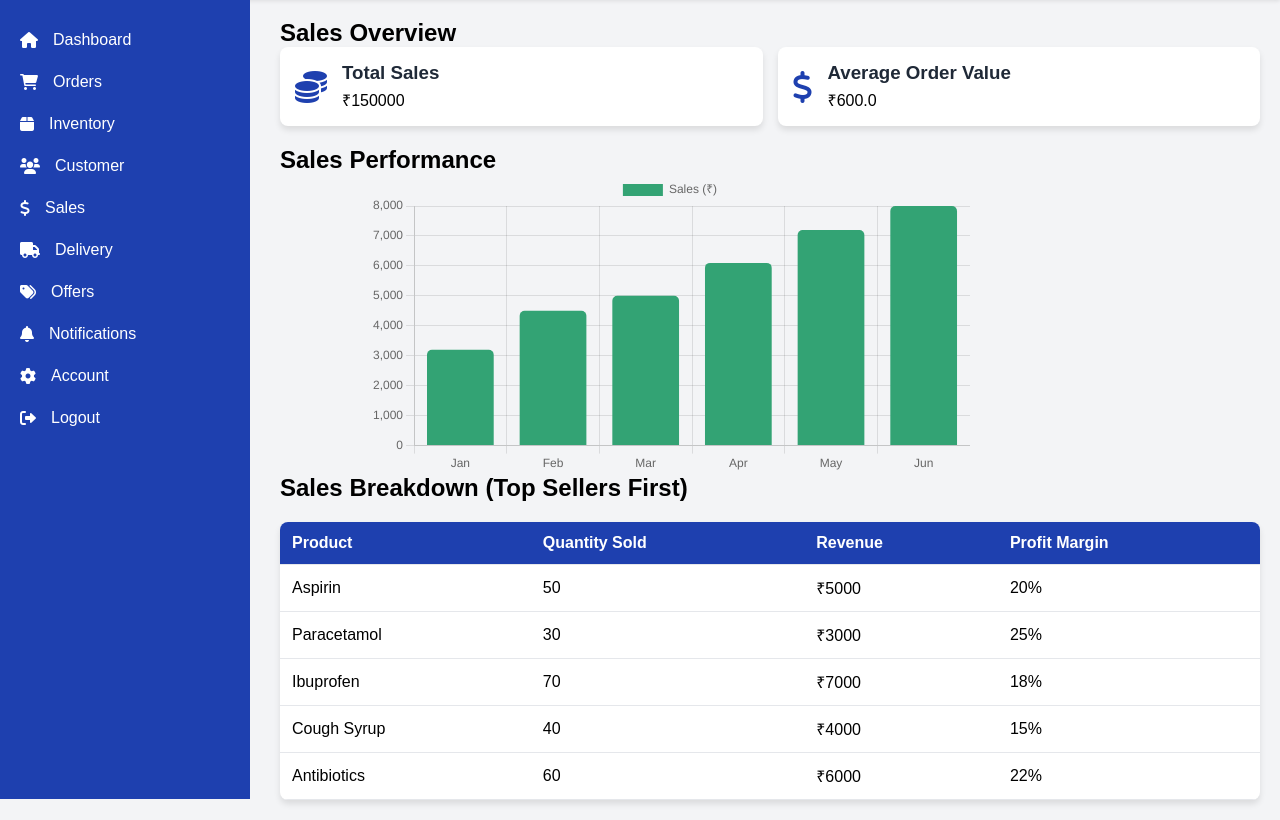
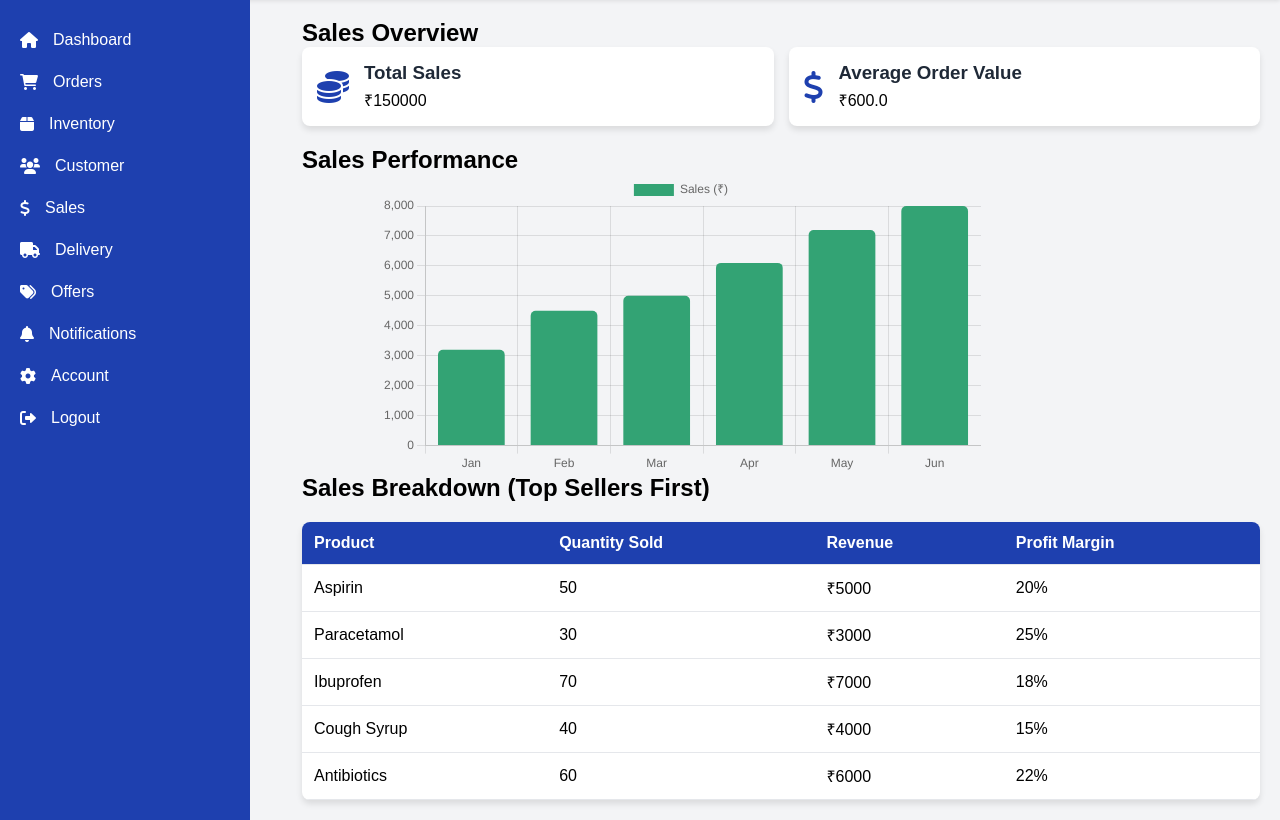
Before and after one commit to tkmfoss/medovia-frontend, a Flask app: page /sales in a window 1280 px wide. Shown: the part 217-1037 px from the top of the page. Run offline with Flask 3, Linux system fonts and the light colour scheme; grey boxes are pictures that could not be loaded.

Commit message:
facilitated sidebar for new templates also

```diff
--- a/templates/account.html
+++ b/templates/account.html
@@ -48,9 +48,7 @@
             width: 250px;
             background-color: var(--primary-blue);
             color: white;
-            height: 100vh;
             padding-top: 20px;
-            position: fixed;
             transition: width 0.3s ease;
             overflow: hidden;
         }
@@ -81,14 +79,14 @@
 
         /* Main Content */
         .main-content {
-            margin-left: 260px;
+            margin-left: 2.5%;
             padding: 20px;
             transition: margin-left 0.3s ease;
             flex-grow: 1;
         }
 
         .sidebar.collapsed + .main-content {
-            margin-left: 100px;
+            margin-left: 2.5%;
         }
 
         /* Profile Section */
--- a/templates/customer.html
+++ b/templates/customer.html
@@ -42,9 +42,7 @@
             width: 250px;
             background-color: var(--primary-blue);
             color: white;
-            height: 100vh;
             padding-top: 20px;
-            position: fixed;
             transition: width 0.3s ease;
             overflow: hidden;
         }
@@ -71,13 +69,13 @@
             background-color: rgba(255, 255, 255, 0.2);
         }
         .main-content {
-            margin-left: 260px;
+            margin-left: 2.5%;
             padding: 20px;
             transition: margin-left 0.3s ease;
             flex-grow: 1;
         }
         .sidebar.collapsed + .main-content {
-            margin-left: 100px;
+            margin-left: 2.5%;
         }
         table {
             width: 100%;
--- a/templates/delivery.html
+++ b/templates/delivery.html
@@ -50,9 +50,7 @@
             width: 250px;
             background-color: var(--primary-blue);
             color: white;
-            height: 100vh;
             padding-top: 20px;
-            position: fixed;
             transition: width 0.3s ease;
             overflow: hidden;
         }
@@ -82,14 +80,14 @@
         }
 
         .main-content {
-            margin-left: 260px;
+            margin-left: 2.5%;
             padding: 20px;
             transition: margin-left 0.3s ease;
             flex-grow: 1;
         }
 
         .sidebar.collapsed + .main-content {
-            margin-left: 100px;
+            margin-left: 2.5%;
         }
 
         /* Delivery Stats */
--- a/templates/notification.html
+++ b/templates/notification.html
@@ -49,9 +49,7 @@
             width: 250px;
             background-color: var(--primary-blue);
             color: white;
-            height: 100vh;
             padding-top: 20px;
-            position: fixed;
             transition: width 0.3s ease;
             overflow: hidden;
         }
@@ -82,14 +80,14 @@
 
         /* Main Content */
         .main-content {
-            margin-left: 260px;
+            margin-left: 2.5%;
             padding: 20px;
             transition: margin-left 0.3s ease;
             flex-grow: 1;
         }
 
         .sidebar.collapsed + .main-content {
-            margin-left: 100px;
+            margin-left: 2.5%;
         }
 
         /* Notifications */
--- a/templates/offers.html
+++ b/templates/offers.html
@@ -49,9 +49,7 @@
             width: 250px;
             background-color: var(--primary-blue);
             color: white;
-            height: 100vh;
             padding-top: 20px;
-            position: fixed;
             transition: width 0.3s ease;
             overflow: hidden;
         }
@@ -82,14 +80,14 @@
 
         /* Main Content */
         .main-content {
-            margin-left: 260px;
+            margin-left: 2.5%;
             padding: 20px;
             transition: margin-left 0.3s ease;
             flex-grow: 1;
         }
 
         .sidebar.collapsed + .main-content {
-            margin-left: 100px;
+            margin-left: 2.5%;
         }
 
         /* Offers Table */
--- a/templates/sales.html
+++ b/templates/sales.html
@@ -41,9 +41,7 @@
       width: 250px;
       background-color: var(--primary-blue);
       color: white;
-      height: 100vh;
       padding-top: 20px;
-      position: fixed;
       transition: width 0.3s ease;
       overflow: hidden;
     }
@@ -73,14 +71,14 @@
     }
 
     .main-content {
-        margin-left: 260px;
+        margin-left: 2.5%;
         padding: 20px;
         transition: margin-left 0.3s ease;
         flex-grow: 1;
     }
 
     .sidebar.collapsed + .main-content {
-        margin-left: 100px;
+        margin-left: 2.5%;
     }
 
     .sales-stats {
```
